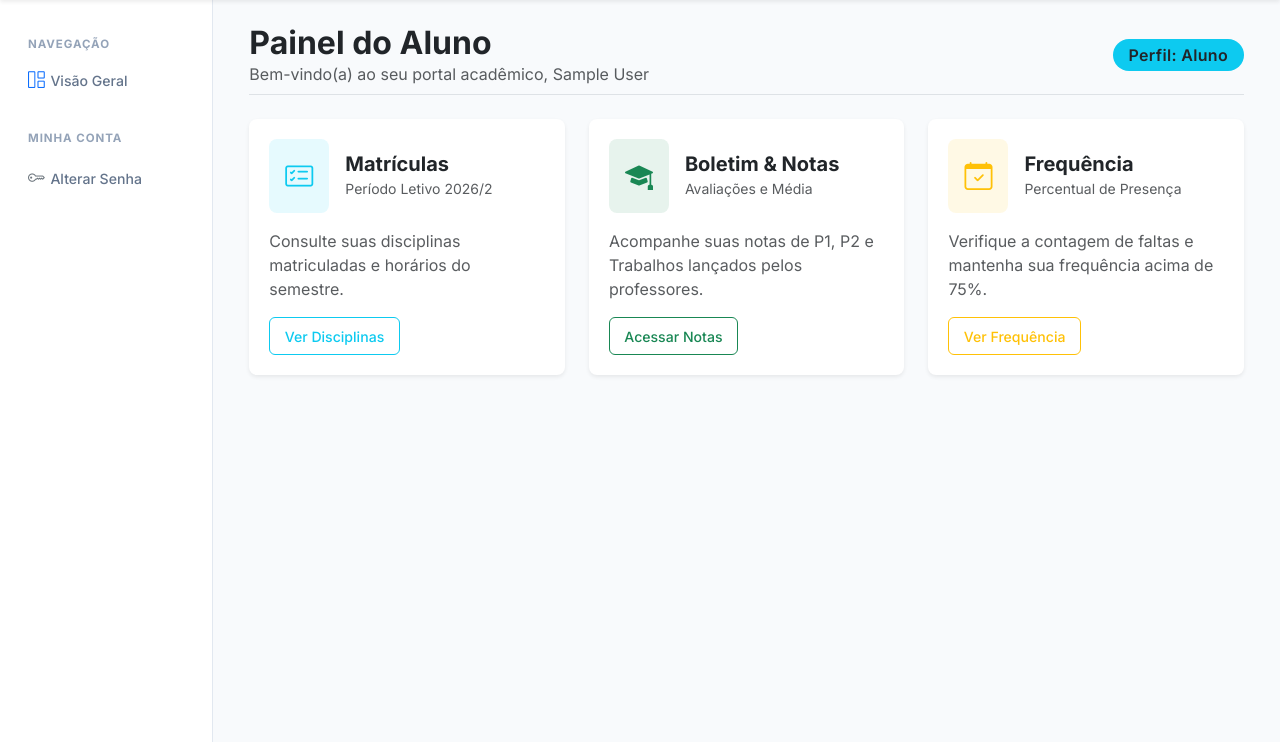
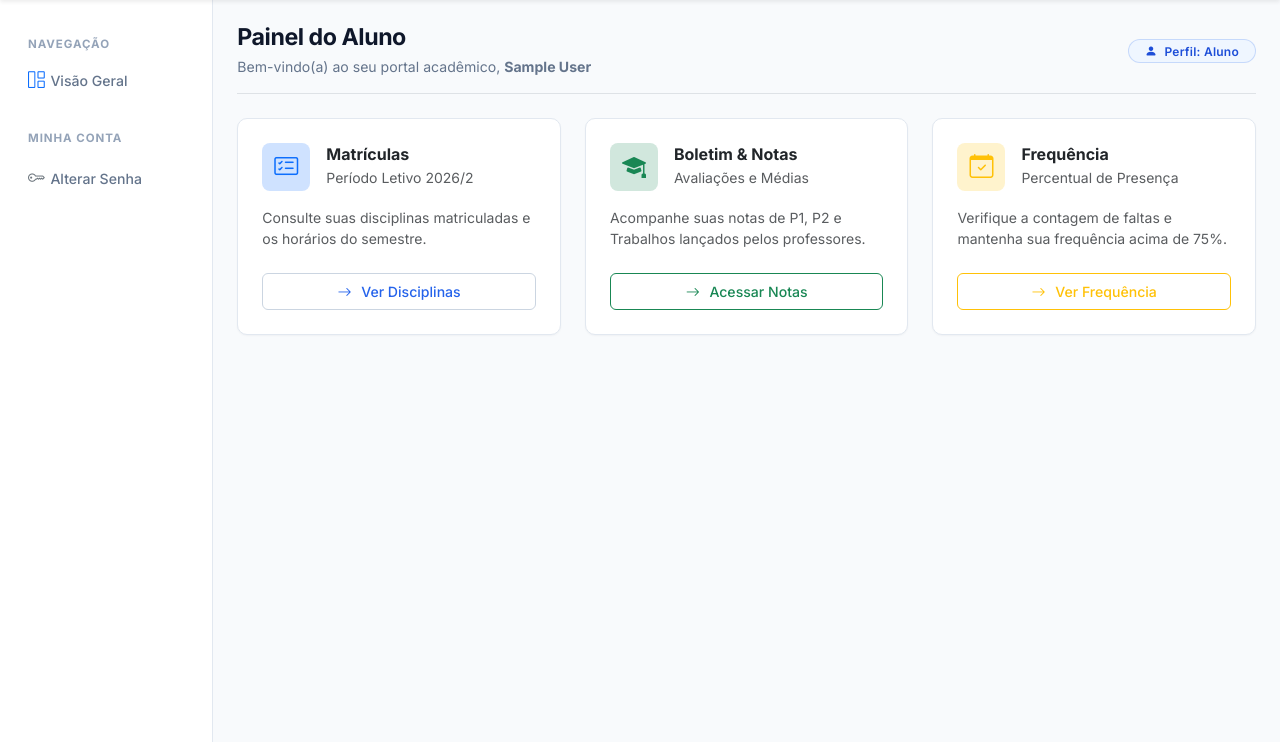
Before and after one commit to joao-luizzz/SGA, a Django app: page /accounts/dashboard/aluno/ in a window 1280 px wide. Shown: the part 62-804 px from the top of the page. Run offline with Django 5.2, Linux system fonts and the light colour scheme; the visitor is signed in with stand-in values (Sample User, id 1).

Commit message:
style: moderniza telas de autenticacao e dashboards por perfil

```diff
--- a/templates/dashboards/aluno.html
+++ b/templates/dashboards/aluno.html
@@ -3,66 +3,82 @@
 {% block title %}Painel do Aluno — SGA{% endblock %}
 
 {% block content %}
-<div class="container-fluid">
-  <div class="d-flex justify-content-between align-items-center mb-4 pb-2 border-bottom">
+<div class="container-fluid p-0">
+  <div class="d-flex flex-column flex-md-row justify-content-between align-items-md-center gap-2 mb-4 pb-3 border-bottom">
     <div>
-      <h2 class="fw-bold mb-0 text-dark">Painel do Aluno</h2>
-      <p class="text-muted mb-0">Bem-vindo(a) ao seu portal acadêmico, {{ user.full_name }}</p>
+      <h3 class="page-title mb-1">Painel do Aluno</h3>
+      <p class="page-subtitle mb-0">Bem-vindo(a) ao seu portal acadêmico, <strong>{{ user.full_name }}</strong></p>
     </div>
-    <span class="badge bg-info text-dark fs-6 px-3 py-2">Perfil: Aluno</span>
+    <div>
+      <span class="badge badge-sga-primary px-3 py-1.5 fs-7">
+        <i class="bi bi-person-fill me-1"></i> Perfil: Aluno
+      </span>
+    </div>
   </div>
 
-  <div class="row g-4">
+  <div class="row g-3 g-lg-4">
     <div class="col-12 col-md-4">
-      <div class="card border-0 shadow-sm rounded-3 h-100">
-        <div class="card-body">
+      <div class="card card-interactive h-100">
+        <div class="card-body p-4 d-flex flex-column">
           <div class="d-flex align-items-center mb-3">
-            <div class="bg-info bg-opacity-10 text-info p-3 rounded-3 me-3">
-              <i class="bi bi-card-checklist fs-3"></i>
+            <div class="d-flex align-items-center justify-content-center bg-primary-subtle text-primary rounded-3 p-3 me-3" style="width: 48px; height: 48px;">
+              <i class="bi bi-card-checklist fs-4"></i>
             </div>
             <div>
-              <h5 class="card-title fw-bold mb-0">Matrículas</h5>
+              <h6 class="fw-bold mb-0 text-dark">Matrículas</h6>
               <small class="text-muted">Período Letivo 2026/2</small>
             </div>
           </div>
-          <p class="card-text text-muted">Consulte suas disciplinas matriculadas e horários do semestre.</p>
-          <a href="{% url 'enrollment:index' %}" class="btn btn-outline-info btn-sm">Ver Disciplinas</a>
+          <p class="text-muted small flex-grow-1">Consulte suas disciplinas matriculadas e os horários do semestre.</p>
+          <div class="pt-2">
+            <a href="{% url 'enrollment:index' %}" class="btn btn-outline-primary btn-sm w-100">
+              <i class="bi bi-arrow-right me-1"></i> Ver Disciplinas
+            </a>
+          </div>
         </div>
       </div>
     </div>
 
     <div class="col-12 col-md-4">
-      <div class="card border-0 shadow-sm rounded-3 h-100">
-        <div class="card-body">
+      <div class="card card-interactive h-100">
+        <div class="card-body p-4 d-flex flex-column">
           <div class="d-flex align-items-center mb-3">
-            <div class="bg-success bg-opacity-10 text-success p-3 rounded-3 me-3">
-              <i class="bi bi-mortarboard-fill fs-3"></i>
+            <div class="d-flex align-items-center justify-content-center bg-success-subtle text-success rounded-3 p-3 me-3" style="width: 48px; height: 48px;">
+              <i class="bi bi-mortarboard-fill fs-4"></i>
             </div>
             <div>
-              <h5 class="card-title fw-bold mb-0">Boletim & Notas</h5>
-              <small class="text-muted">Avaliações e Média</small>
+              <h6 class="fw-bold mb-0 text-dark">Boletim & Notas</h6>
+              <small class="text-muted">Avaliações e Médias</small>
             </div>
           </div>
-          <p class="card-text text-muted">Acompanhe suas notas de P1, P2 e Trabalhos lançados pelos professores.</p>
-          <a href="{% url 'assessments:index' %}" class="btn btn-outline-success btn-sm">Acessar Notas</a>
+          <p class="text-muted small flex-grow-1">Acompanhe suas notas de P1, P2 e Trabalhos lançados pelos professores.</p>
+          <div class="pt-2">
+            <a href="{% url 'assessments:index' %}" class="btn btn-outline-success btn-sm w-100">
+              <i class="bi bi-arrow-right me-1"></i> Acessar Notas
+            </a>
+          </div>
         </div>
       </div>
     </div>
 
     <div class="col-12 col-md-4">
-      <div class="card border-0 shadow-sm rounded-3 h-100">
-        <div class="card-body">
+      <div class="card card-interactive h-100">
+        <div class="card-body p-4 d-flex flex-column">
           <div class="d-flex align-items-center mb-3">
-            <div class="bg-warning bg-opacity-10 text-warning p-3 rounded-3 me-3">
-              <i class="bi bi-calendar-check fs-3"></i>
+            <div class="d-flex align-items-center justify-content-center bg-warning-subtle text-warning rounded-3 p-3 me-3" style="width: 48px; height: 48px;">
+              <i class="bi bi-calendar-check fs-4"></i>
             </div>
             <div>
-              <h5 class="card-title fw-bold mb-0">Frequência</h5>
+              <h6 class="fw-bold mb-0 text-dark">Frequência</h6>
               <small class="text-muted">Percentual de Presença</small>
             </div>
           </div>
-          <p class="card-text text-muted">Verifique a contagem de faltas e mantenha sua frequência acima de 75%.</p>
-          <a href="{% url 'attendance:index' %}" class="btn btn-outline-warning btn-sm">Ver Frequência</a>
+          <p class="text-muted small flex-grow-1">Verifique a contagem de faltas e mantenha sua frequência acima de 75%.</p>
+          <div class="pt-2">
+            <a href="{% url 'attendance:index' %}" class="btn btn-outline-warning btn-sm w-100">
+              <i class="bi bi-arrow-right me-1"></i> Ver Frequência
+            </a>
+          </div>
         </div>
       </div>
     </div>
```
Also changed, not shown: templates/dashboards/coordenacao.html (+43 -27 lines), templates/dashboards/professor.html (+32 -20 lines), templates/dashboards/secretaria.html (+44 -28 lines), templates/registration/change_password.html (+20 -14 lines), templates/registration/login.html (+24 -17 lines).
